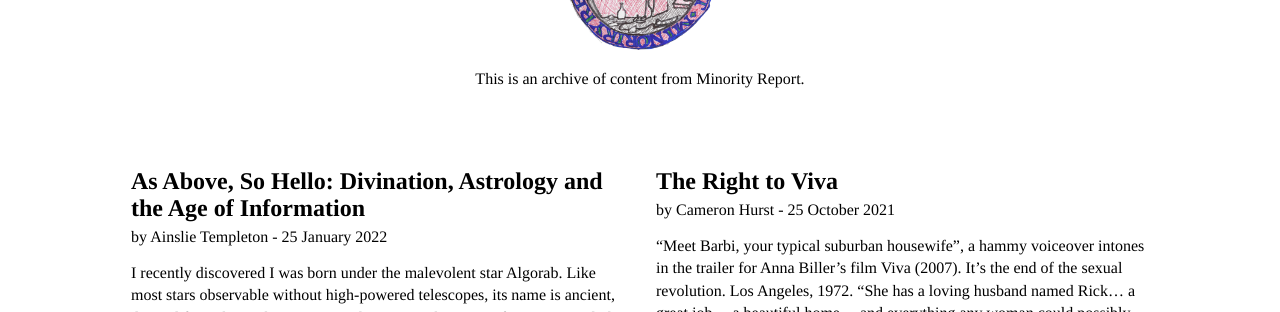
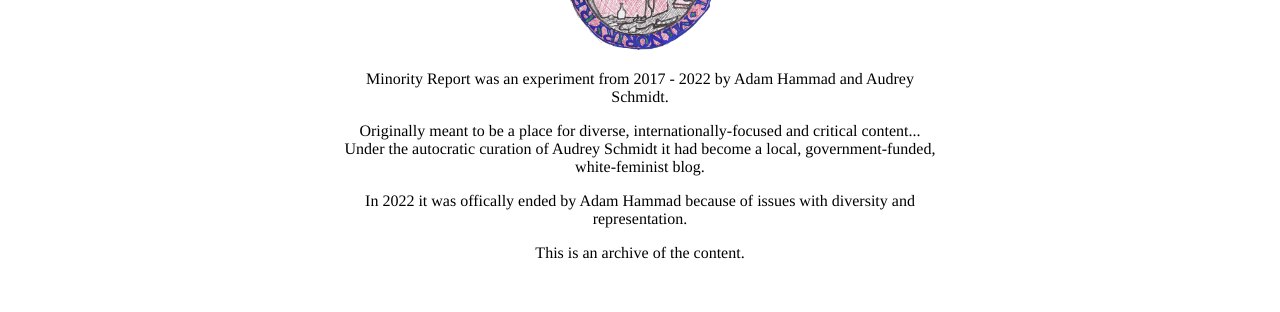
Before and after one commit to botoxparty/min.report-static, a Next.js app: page / in a window 1280 px wide. Shown: the part 143-455 px from the top of the page. Built offline with nearby package versions, Linux system fonts and the light colour scheme.

Commit message:
feat: statement

```diff
--- a/pages/index.tsx
+++ b/pages/index.tsx
@@ -22,6 +22,12 @@ const SCHead = styled.header`
   text-align: center;
   margin: 1rem 0;
 `;
+
+const SCShutdown = styled.div`
+  max-width: 640px;
+  margin: auto;
+  padding: 0 1rem;
+  `
 
 const Home: NextPage = () => {
   useScrollToTop();
@@ -58,9 +64,18 @@ const Home: NextPage = () => {
       </Head>
       <SCHead>
         <Logo />
-        <p>
-          This is an archive of content from Minority Report.
-        </p>
+        <SCShutdown>
+          <p>
+          Minority Report was an experiment from 2017 - 2022 by Adam Hammad and Audrey Schmidt.
+          </p>
+          <p>
+          Originally meant to be a place for diverse, internationally-focused and critical content... <br></br>Under the autocratic curation of Audrey Schmidt it had become a local, government-funded, white-feminist blog.
+          </p>
+          <p>In 2022 it was offically ended by Adam Hammad because of issues with diversity and representation. </p>
+          <p>
+          This is an archive of the content.
+          </p>
+        </SCShutdown>
       </SCHead>
       <PostList
         posts={posts as any[]}
```
